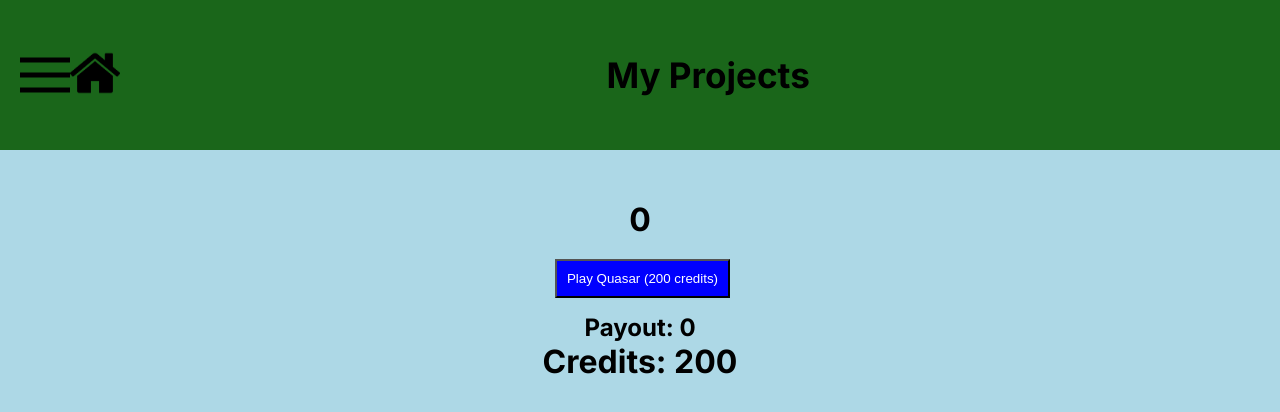
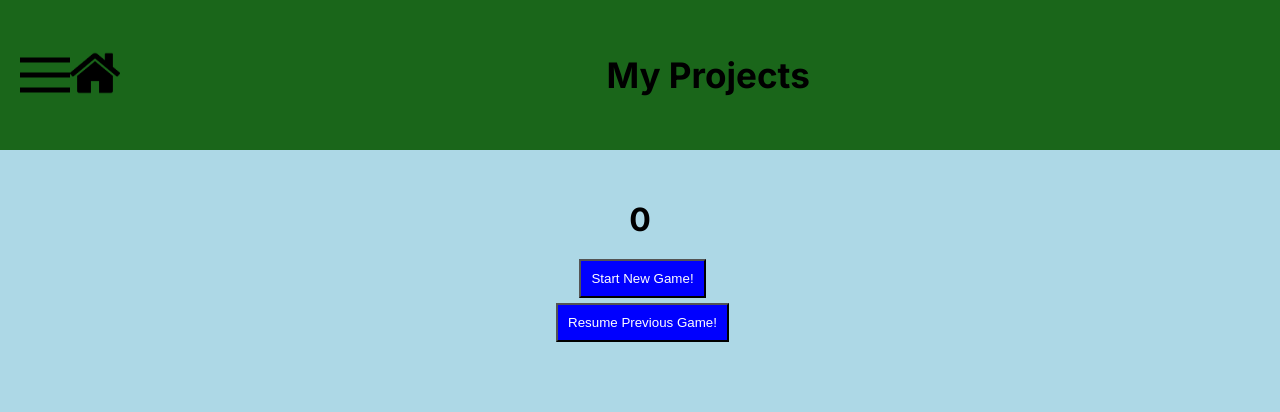
Before and after one commit to LoremakerEgg/My-Resume, a Next.js app: page /quasar in a window 1280 px wide. Shown: the top 412 px of the page. Built offline with nearby package versions, Linux system fonts and the light colour scheme.

Commit message:
fixed front page and added proper localstorage

```diff
--- a/app/page.module.scss
+++ b/app/page.module.scss
@@ -26,7 +26,12 @@
     border: 1px solid black;
     box-shadow: 2px 2px;
     border-radius: 10px;
-    margin-top: 30px;
     background-color: $backgroundOne;
   }
+  .button:hover {
+    cursor: pointer;
+  }
+  .textContent {
+    margin-bottom: 30px;
+  }
 }
--- a/app/quasar/page.tsx
+++ b/app/quasar/page.tsx
@@ -10,21 +10,16 @@ export default function Quasar() {
   const [start, setStart] = useState(1);
   const [gameOver, setGameOver] = useState(0);
   const randomNumberStart = Math.floor(Math.random() * 2) + 1;
+  const [gameState, setGameState] = useState(0);
 
-  // const setLocalStorage = () => {
-  //   localStorage.setItem(
-  //     "credits",
-  //     JSON.stringify({
-  //       credits: Number(credits),
-  //     })
-  //   );
-  // };
-
-  // const getLocalStorage = () => {
-  //   let storedCredits = localStorage.getItem("credits");
-  //   console.log(JSON.parse(localStorage.credits.credits));
-  // };
-  // ABOVE IS NOT YET IMPLEMENTED
+  const setLocalStorage = () => {
+    localStorage.setItem(
+      "credits",
+      JSON.stringify({
+        credits: Number(credits),
+      })
+    );
+  };
 
   const clickFourSeven = () => {
     const randomFourSeven = Math.floor(Math.random() * 4) + 4;
@@ -38,11 +33,9 @@ export default function Quasar() {
 
   const clickPayOut = () => {
     setCredits(credits + payout);
-    // setLocalStorage();
     setMainNumber(0);
     setPayout(0);
     setStart(1);
-    // getLocalStorage();
   };
 
   useEffect(() => {
@@ -58,6 +51,10 @@ export default function Quasar() {
       setGameOver(1);
     }
   }, [mainNumber]);
+
+  useEffect(() => {
+    setLocalStorage();
+  }, [credits]);
 
   const creditPayout = () => {
     console.log(credits);
@@ -75,15 +72,42 @@ export default function Quasar() {
     setMainNumber(randomNumberStart);
   };
 
-  // return (
-  //   <main className={styles.mainContent}>
-  //     <div>
-  //       <h1 className={styles.titles}>
-  //         This page is a work in progress. Please return at a later date!
-  //       </h1>
-  //     </div>
+  const startGame = () => {
+    setStart(1);
+    setGameState(1);
+    setCredits(200);
+  };
 
-  if (start === 1) {
+  const resumeGame = () => {
+    let storedCredits = JSON.parse(localStorage.credits) || "{}";
+    if (storedCredits.credits > 0) {
+      setCredits(storedCredits.credits);
+      setStart(1);
+      setGameState(1);
+    } else {
+      console.error("NO CREDITS IN ACCOUNT!");
+    }
+  };
+
+  if (gameState == 0) {
+    return (
+      <main className={styles.main}>
+        <div className={styles.divGame}>
+          <h1 className={styles.number}>{mainNumber}</h1>
+          <div className={styles.buttonDiv}>
+            <button onClick={startGame} className={styles.button}>
+              Start New Game!
+            </button>
+          </div>
+          <div className={styles.buttonDiv}>
+            <button onClick={resumeGame} className={styles.button}>
+              Resume Previous Game!
+            </button>
+          </div>
+        </div>
+      </main>
+    );
+  } else if (start === 1) {
     return (
       <main className={styles.main}>
         <div className={styles.divGame}>
```
Also changed, not shown: app/page.tsx (+6 -5 lines).
